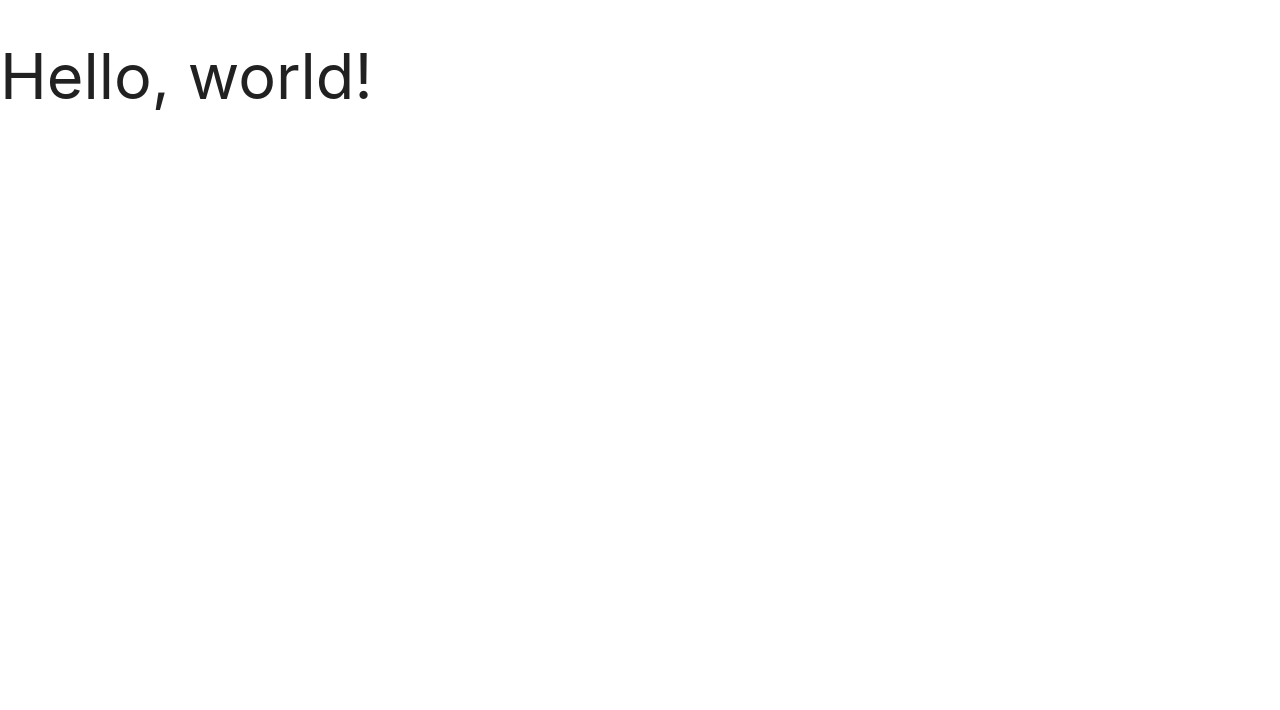
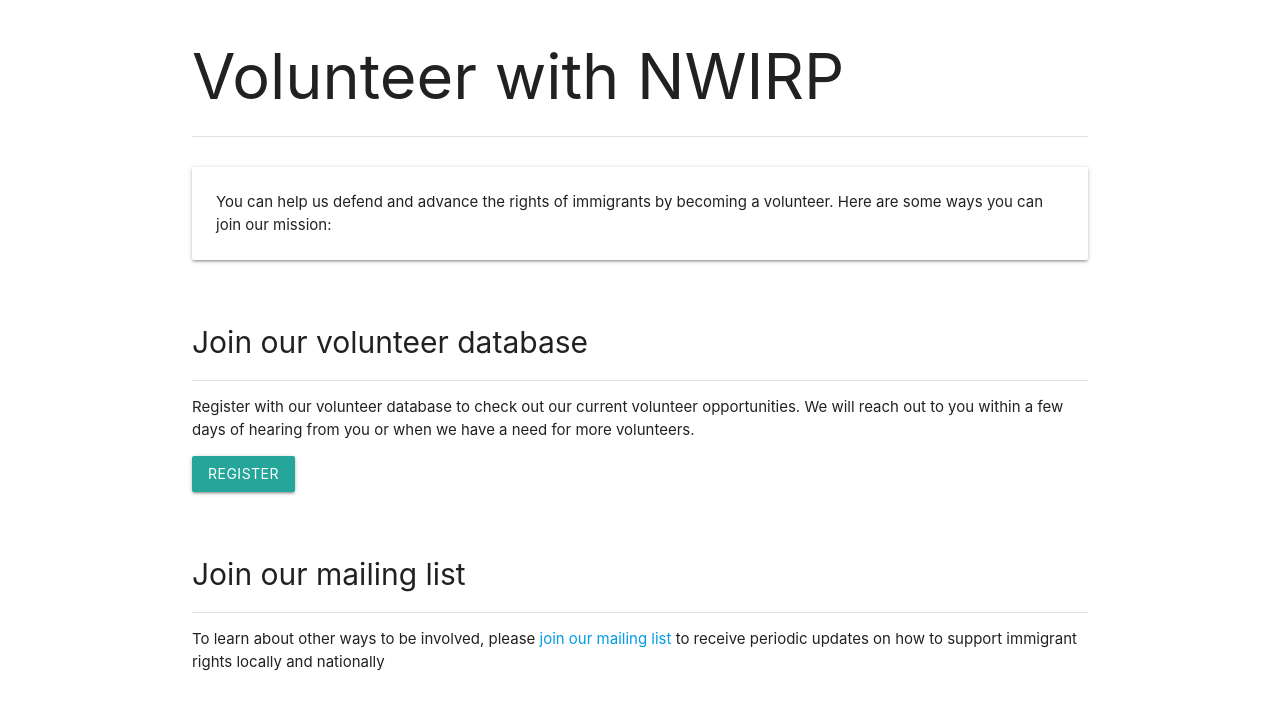
Before and after one commit to luisnaranjo733/django-react-docker, a Django app: page / in a window 1280 px wide. Shown: the top 710 px of the page. Run offline with Django 3.2, Linux system fonts and the light colour scheme; some libraries are stand-ins or nearby versions.

Commit message:
add homepage html

```diff
--- /dev/null
+++ b/core/static/core/css/volunteer.css
@@ -0,0 +1,7 @@
+h2 {
+    font-size: 2rem;
+}
+
+#header {
+    margin-top: 2em;
+}
--- a/core/templates/core/base.html
+++ b/core/templates/core/base.html
@@ -16,15 +16,21 @@
   <link type="text/css" rel="stylesheet" href="{% static "bower_components/materialize/dist/css/materialize.min.css" %}"  media="screen,projection"/>
 
   <link rel="stylesheet" href="{% static "core/css/index.css" %}">
+  {% block head %}{% endblock head %}
 
+  <!--Let browser know website is optimized for mobile-->
+  <meta name="viewport" content="width=device-width, initial-scale=1.0"/>
   <!--[if lt IE 9]>
     <script src="https://cdnjs.cloudflare.com/ajax/libs/html5shiv/3.7.3/html5shiv.js"></script>
   <![endif]-->
 </head>
 
 <body>
-  {% block body %}
-  {% endblock body %}
+  <div class="container">
+    {% block body %}
+    {% endblock body %}
+  </div>
+
   <script type="text/javascript" src="{% static "bower_components/jquery/dist/jquery.min.js" %}"></script>
   <script type="text/javascript" src="{% static "bower_components/materialize/dist/js/materialize.min.js" %}"></script>
 
--- a/core/templates/core/index.html
+++ /dev/null
@@ -1,7 +0,0 @@
-{% extends "./base.html" %}
-
-{% block body %}
-
-<h1>Hello, world!</h1>
-
-{% endblock body %}
--- /dev/null
+++ b/core/templates/core/volunteer.html
@@ -0,0 +1,36 @@
+{% extends "./base.html" %}
+{% load static %}
+
+
+{% block head %}
+<link rel="stylesheet" href="{% static "core/css/volunteer.css" %}">
+{% endblock head %}
+
+{% block body %}
+
+<h1>Volunteer with NWIRP</h1>
+<div class="divider"></div>
+
+<div class="card-panel" id="header">
+    You can help us defend and advance the rights of immigrants by becoming a volunteer. Here are some ways you can join our mission:
+</div>
+
+<div class="section">
+    <h2>Join our volunteer database</h2>
+    <div class="divider"></div>
+
+    <p>Register with our volunteer database to check out our current volunteer opportunities.
+    We will reach out to you within a few days of hearing from you or when we have a need for more volunteers.</p>
+
+    <a class="waves-effect waves-light btn">Register</a>
+</div>
+
+<div class="section">
+    <h2>Join our mailing list</h2>
+    <div class="divider"></div>
+    <p>To learn about other ways to be involved, please <a href="">join our mailing list</a> to receive periodic updates
+    on how to support immigrant rights locally and nationally</p>
+</div>
+
+
+{% endblock body %}
--- a/core/views.py
+++ b/core/views.py
@@ -3,4 +3,4 @@
 
 
 def index(request):
-    return render(request, 'core/index.html')
+    return render(request, 'core/volunteer.html')
```
